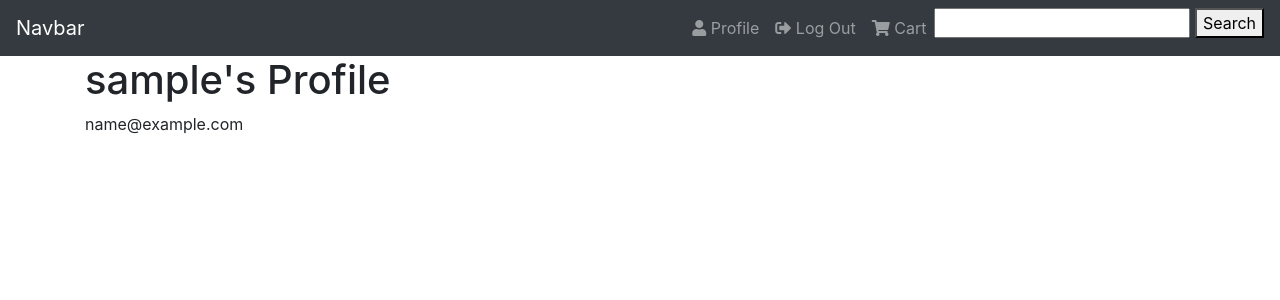
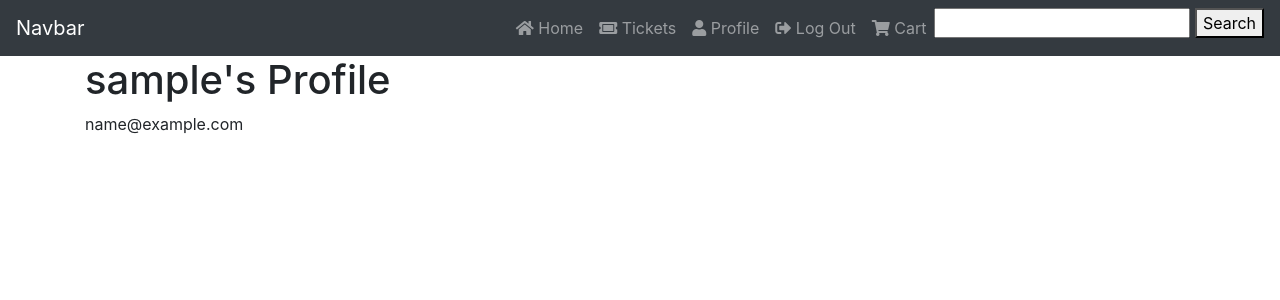
Before and after one commit to jamesahorne/milestone-4, a Django app: page /accounts/profile/ in a window 1280 px wide. Shown: the top 300 px of the page. Run offline with Django 3.2, Linux system fonts and the light colour scheme; the visitor is signed in with stand-in values (Sample User, id 1); data comes from the database, SQL or seed files in the repository; some libraries are stand-ins or nearby versions.

Commit message:
Add Home and Tickets links in nav

```diff
--- a/templates/base.html
+++ b/templates/base.html
@@ -25,6 +25,8 @@
 
             <div class="collapse navbar-collapse" id="nav">
                 <ul class="navbar-nav ml-auto">
+                    <li class="nav-item"><a class="nav-link" href="{% url 'index' %}"><i class="fas fa-home"></i> Home</a></li>
+                    <li class="nav-item"><a class="nav-link" href="{% url 'products' %}"><i class="fas fa-ticket-alt"></i> Tickets</a></li>
                     {% if user.is_authenticated %}
                     <li class="nav-item"><a class="nav-link" href="{% url 'profile' %}"><i class="fas fa-user"></i> Profile</a></li>
                     <li class="nav-item"><a class="nav-link" href="{% url 'logout' %}"><i class="fas fa-sign-out-alt"></i> Log Out</a></li>
```
